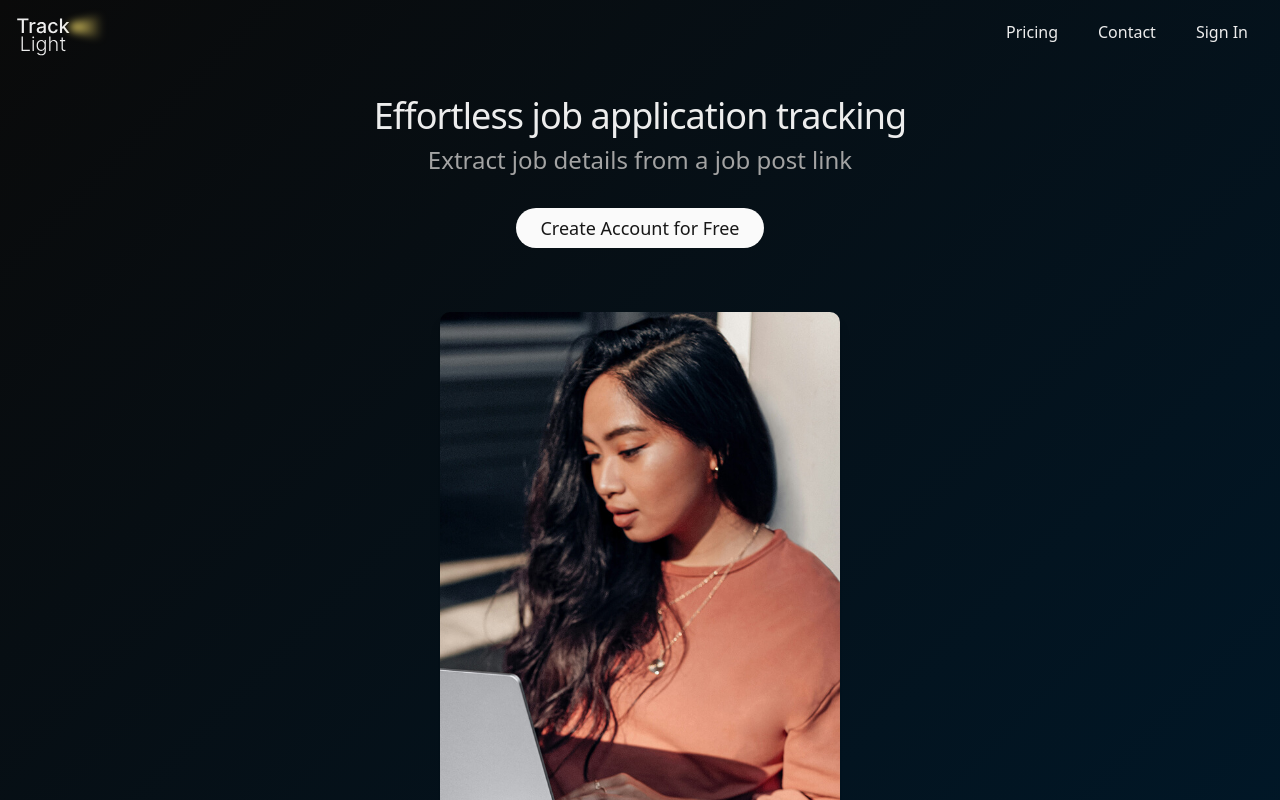
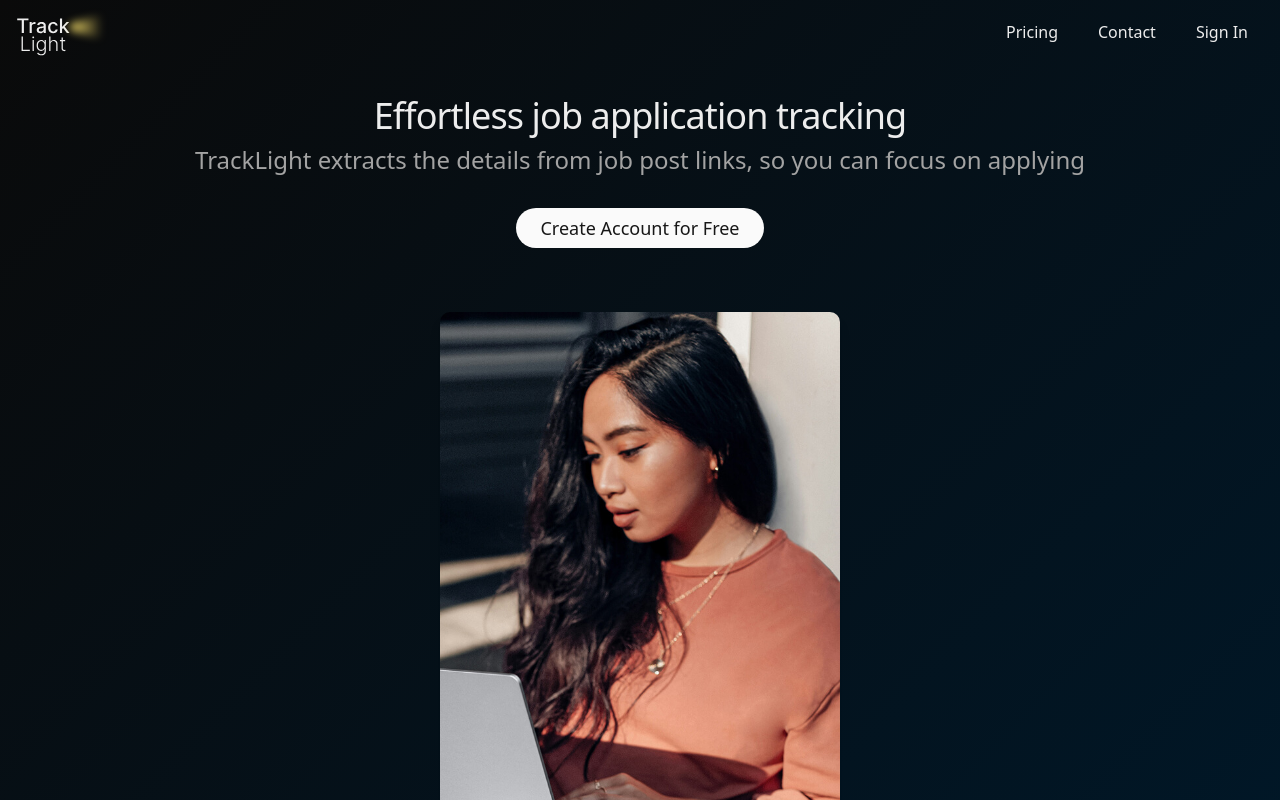
Before and after one commit to isaacvigil/TrackLight, a Next.js app: page / in a window 1280 px wide. Shown: the top 800 px of the page. Built offline with nearby package versions, Linux system fonts and the light colour scheme; no server answers.

Commit message:
Change home copy

```diff
--- a/app/page.tsx
+++ b/app/page.tsx
@@ -23,7 +23,7 @@ export default async function Home() {
               Effortless job application tracking
             </h1>
             <h2 className="text-2xl text-muted-foreground">
-            Extract job details from a job post link
+            TrackLight extracts the details from job post links, so you can focus on applying
             </h2>
           </div>
           <SignUpButton mode="modal" forceRedirectUrl="/track">
```
